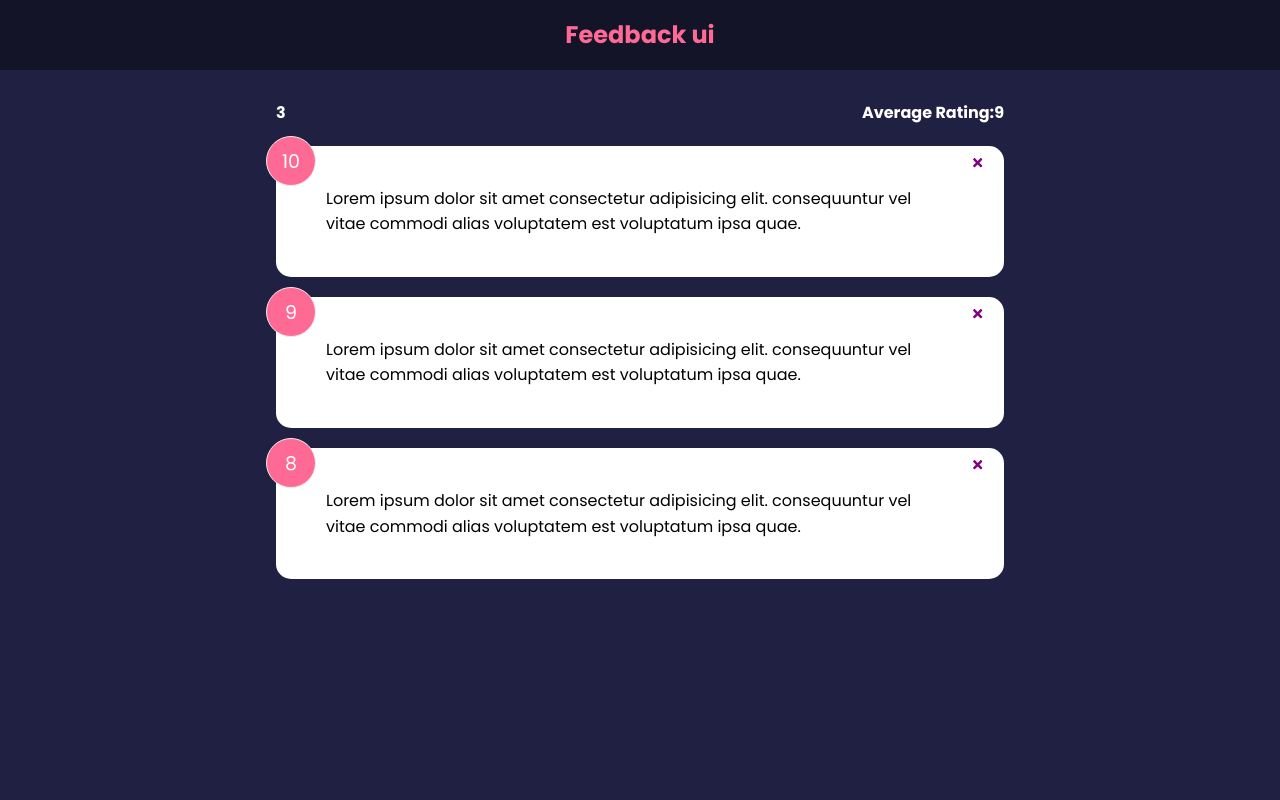
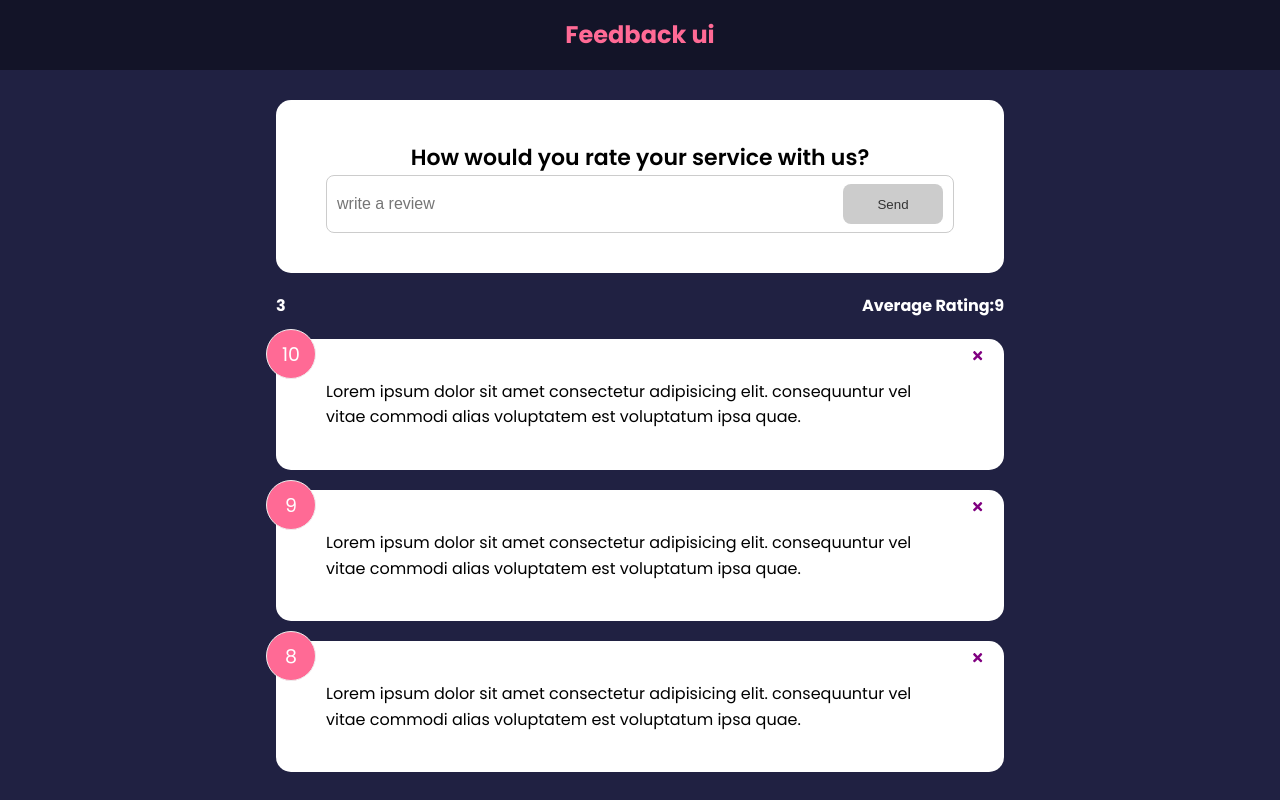
Before and after one commit to Samarjiit/feedbackui, a React (Create React App) app: page / in a window 1280 px wide. Built offline with nearby package versions, Linux system fonts and the light colour scheme.

Commit message:
button components and form validation here

```diff
--- a/src/App.js
+++ b/src/App.js
@@ -4,6 +4,7 @@ import FeedbackList from "./components/FeedbackList"
 import { useState } from "react"
 import FeedbackData from './data/FeedbackData'
 import FeedbackStats from "./components/FeedbackStats"
+import FeedbackForm from "./components/FeedbackForm"
 
 
 function App(){
@@ -17,6 +18,7 @@ function App(){
     <>
     <Header/>
     <div className="container">
+        <FeedbackForm/>
         <FeedbackStats feedback={feedback }/> {/*feedback is a state so whenever it changes it will automatically updated to statscomponents*/}
         <FeedbackList feedback={feedback}
         handleDelete={deleteFeedback}  //passing handledelete and catching in the feedbacklist
--- /dev/null
+++ b/src/components/FeedbackForm.jsx
@@ -0,0 +1,44 @@
+import React from 'react'
+import { useState } from 'react' //for form each input we can states
+import Card from './shared/Card'
+import Button from './shared/Button'
+
+
+
+function FeedbackForm() {
+
+//enterting validation in the form
+const [btnDisabled,setBtnDisabled]=useState(true)
+const [message,setMessage]=useState('')
+
+
+    const [text,setText]=useState('')
+    const handleTextChange=(e)=>{
+        //valiation check here
+        if(text==''){
+            setBtnDisabled(true)
+            setMessage(null)
+        }else if(text!==''&&text.trim().length<=10){
+            setMessage('text must be at least 10 characters')
+            setBtnDisabled(true)
+        }else{
+            setMessage(null)
+            setBtnDisabled(false)
+        }
+        setText(e.target.value)
+    }
+  return (
+    <Card>
+        <form>
+            <h2>How would you rate your service with us?</h2>
+            <div className='input-group'>
+                <input onChange={handleTextChange}  type='text' placeholder='write a review' value={text}/>
+                <Button isDisabled={btnDisabled}  type='submit'>Send</Button>
+            </div>
+            {message && <div className='message'>{message}</div>}
+        </form>
+    </Card>
+  )
+}
+
+export default FeedbackForm
--- /dev/null
+++ b/src/components/shared/Button.jsx
@@ -0,0 +1,23 @@
+import React from 'react'
+import PropsTypes from 'prop-types'
+
+function Button({children,version,type,isDisabled}) {
+  return (
+    <button type={type} disabled={isDisabled} className={`btn btn-${version}`}> {children}</button>
+  )
+}
+
+Button.defaultProps={
+    version:'primary',
+    type:'button',
+    isDisabled:false,
+}
+
+Button.propTypes={
+    children:PropsTypes.node.isRequired,
+    version:PropsTypes.string,
+    type:PropsTypes.string,
+    isDisabled:PropsTypes.bool
+}
+
+export default Button
--- a/src/index.css
+++ b/src/index.css
@@ -57,7 +57,6 @@ header{
     top: -10px;
     left: -10px;
   }
-
   .num-display {
     background: #ff6a95;
     color: #fff;
@@ -86,3 +85,75 @@ header{
     justify-content: space-between;
     align-items: center;
   }
+
+  .input-group{
+    display: flex;/*to read this*/
+
+    flex-direction: row;
+    border: 1px solid #ccc;
+    padding: 8px 10px;
+    border-radius: 8px;
+
+  }
+
+  .input-group  {
+    width: 100%;
+  }
+
+input{
+  flex-grow: 2;/*to read this*/
+
+  border: none;
+  font-size: 16px;
+}
+
+input:focus{
+  outline: none;/*to read this*/
+
+}
+
+
+.card h2 {
+  font-size: 22px;
+  font-weight: 600;
+  text-align: center;
+}
+
+.btn{
+  color: #fff;
+  border: 0;
+  border-radius: 8px;
+  color: #fff;
+  width: 100px;
+  height: 40px;
+  cursor: pointer;
+}
+
+.btn-secondary{
+  background-color: #ff6a95;
+}
+
+.btn-primary{
+  background-color: #202142;
+}
+
+.btn:hover{
+  transform: scale(0.98);/*to read this*/
+  opacity: 0.9;
+}
+
+.btn:disabled{
+  background-color: #cccccc;
+  color:#333;
+}
+
+.btn:disabled:hover{/*to read this*/
+  transform: scale(1);
+  opacity: 1;
+}
+
+.message {
+  padding-top: 10px;
+  text-align: center;
+  color: rebeccapurple;
+}
```
